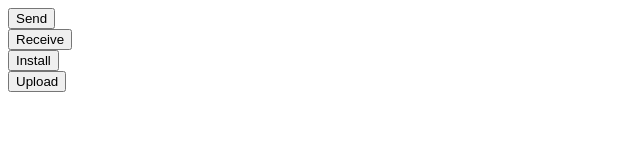
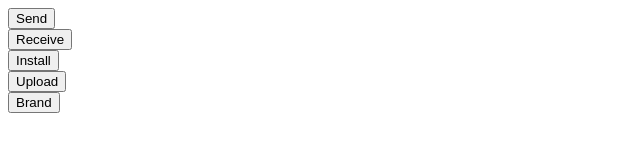
Before and after one commit to prosperinc04/esther, a plain HTML site: page index.html in a window 1280 px wide. Shown: the whole page, without its empty margins (0-640 px from the left). Drawn offline with Linux system fonts and the light colour scheme.

Commit message:
first update

```diff
--- a/index.html
+++ b/index.html
@@ -10,6 +10,7 @@
     <button>Send</button><br />
     <button>Receive</button><br />
     <button>Install</button><br />
-    <button>Upload</button>
+    <button>Upload</button><br />
+    <button>Brand</button>
   </body>
 </html>
```
